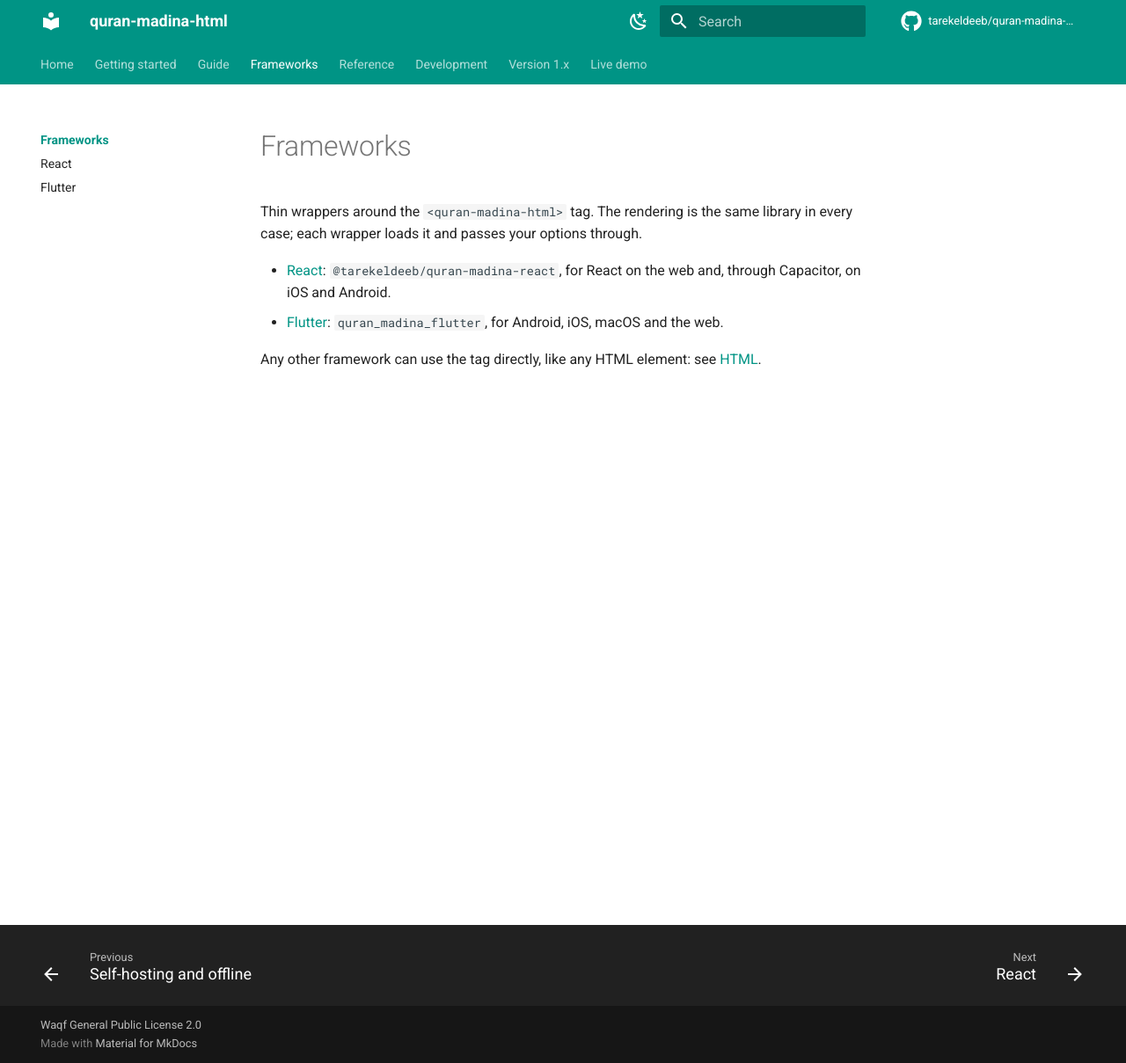
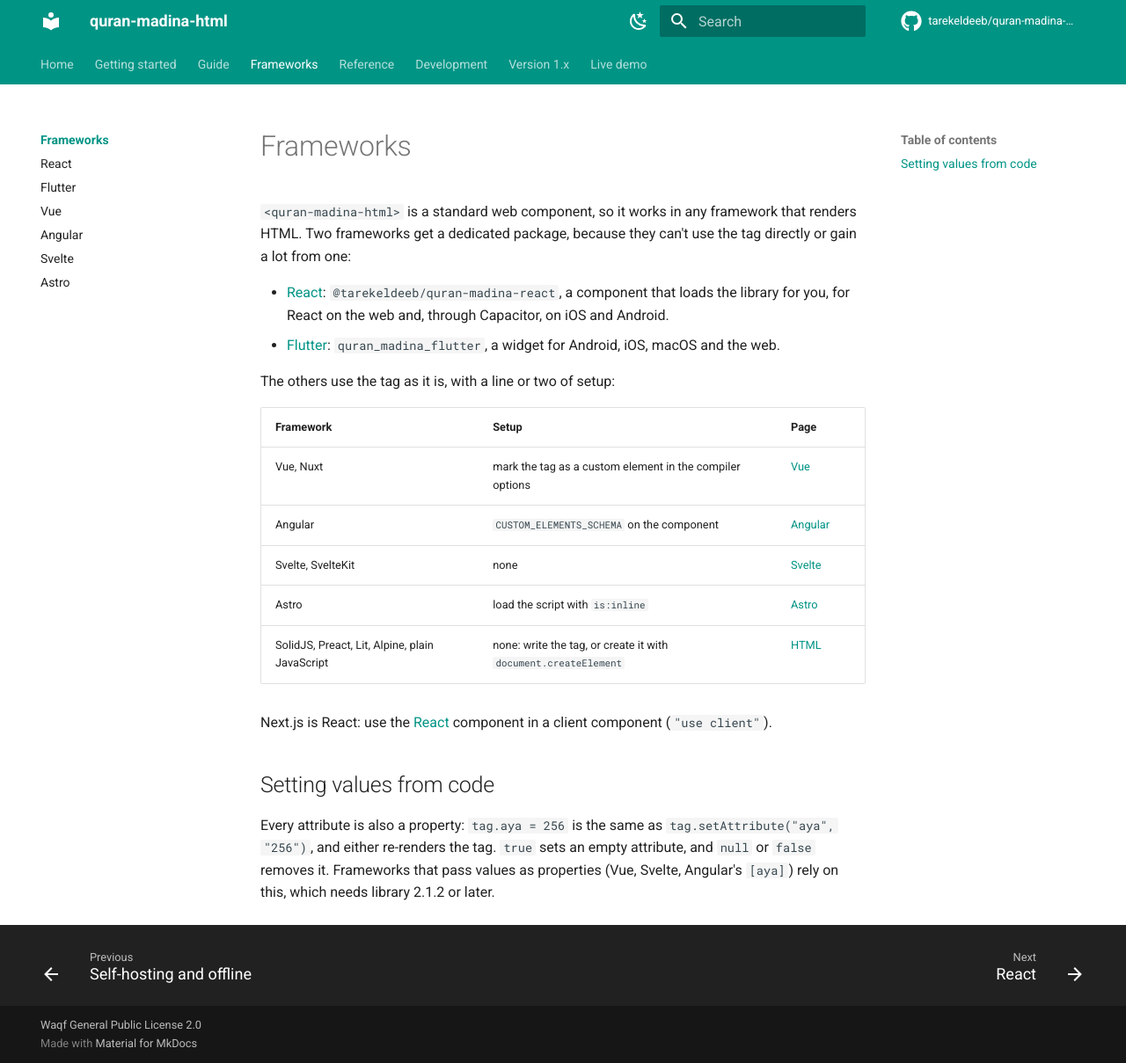
Before and after one commit to tarekeldeeb/quran-madina-html, an MkDocs documentation site: the page built from docs/frameworks/index.md, in a window 1280 px wide and 1209 px high. Shown: the whole window at 88% size. Built offline with MkDocs 1.6.1 and Material for MkDocs 9.7.7, drawn with Linux system fonts in a browser that asks for light colours; comment, search, counter and statistics services are not loaded.

Commit message:
Web frameworks: Vue, Angular, Svelte, Astro pages; properties reflect to attributes
- Library: every property now sets its attribute (tag.aya = 3 -> aya="3"; true -> empty,
  null/false -> removed), as on built-in elements. Before, the setters stored the value where
  nothing read it, so Vue, Svelte and Angular property bindings rendered nothing or never
  updated. attributeChangedCallback renders only when connected, so a framework setting
  attributes one by one before inserting the tag renders once, without "Bad arguments".
  Render test 44.
- Docs: a page each for Vue (+Nuxt), Angular, Svelte (+SvelteKit) and Astro: loading the
  script, the one line of setup, binding values, offline with the bundler. The frameworks index
  lists what each needs; the reference documents properties.
- Checked with real Vue 3.5 and Svelte 5 builds of the docs' examples: they render, and
  "Next verse" re-renders.

Co-Authored-By: Claude Opus 5.5 <noreply@anthropic.com>
Claude-Session: https://claude.ai/code/session_01YKRR2MQoihcuE7pPY2z2LP

```diff
--- a/docs/frameworks/index.md
+++ b/docs/frameworks/index.md
@@ -1,10 +1,28 @@
 # Frameworks
 
-Thin wrappers around the `<quran-madina-html>` tag. The rendering is the same library in every
-case; each wrapper loads it and passes your options through.
+`<quran-madina-html>` is a standard web component, so it works in any framework that renders
+HTML. Two frameworks get a dedicated package, because they can't use the tag directly or gain a
+lot from one:
 
-- [React](react.md): `@tarekeldeeb/quran-madina-react`, for React on the web and, through
-  Capacitor, on iOS and Android.
-- [Flutter](flutter.md): `quran_madina_flutter`, for Android, iOS, macOS and the web.
+- [React](react.md): `@tarekeldeeb/quran-madina-react`, a component that loads the library for
+  you, for React on the web and, through Capacitor, on iOS and Android.
+- [Flutter](flutter.md): `quran_madina_flutter`, a widget for Android, iOS, macOS and the web.
 
-Any other framework can use the tag directly, like any HTML element: see [HTML](../getting-started/html.md).
+The others use the tag as it is, with a line or two of setup:
+
+| Framework | Setup | Page |
+|---|---|---|
+| Vue, Nuxt | mark the tag as a custom element in the compiler options | [Vue](vue.md) |
+| Angular | `CUSTOM_ELEMENTS_SCHEMA` on the component | [Angular](angular.md) |
+| Svelte, SvelteKit | none | [Svelte](svelte.md) |
+| Astro | load the script with `is:inline` | [Astro](astro.md) |
+| SolidJS, Preact, Lit, Alpine, plain JavaScript | none: write the tag, or create it with `document.createElement` | [HTML](../getting-started/html.md) |
+
+Next.js is React: use the [React](react.md) component in a client component (`"use client"`).
+
+## Setting values from code
+
+Every attribute is also a property: `tag.aya = 256` is the same as
+`tag.setAttribute("aya", "256")`, and either re-renders the tag. `true` sets an empty attribute,
+and `null` or `false` removes it. Frameworks that pass values as properties (Vue, Svelte,
+Angular's `[aya]`) rely on this, which needs library 2.1.2 or later.
--- a/mkdocs.yml
+++ b/mkdocs.yml
@@ -79,6 +79,10 @@ nav:
       - frameworks/index.md
       - React: frameworks/react.md
       - Flutter: frameworks/flutter.md
+      - Vue: frameworks/vue.md
+      - Angular: frameworks/angular.md
+      - Svelte: frameworks/svelte.md
+      - Astro: frameworks/astro.md
   - Reference:
       - reference/index.md
       - Tag attributes: reference/attributes.md
```
Also changed, not shown: CLAUDE.md (+5 -0 lines), docs/frameworks/angular.md (added, +66 -0 lines), docs/frameworks/astro.md (added, +46 -0 lines), docs/frameworks/svelte.md (added, +52 -0 lines), docs/frameworks/vue.md (added, +76 -0 lines), docs/getting-started/index.md (+1 -0 lines), docs/reference/attributes.md (+1 -0 lines), 2 other files.
